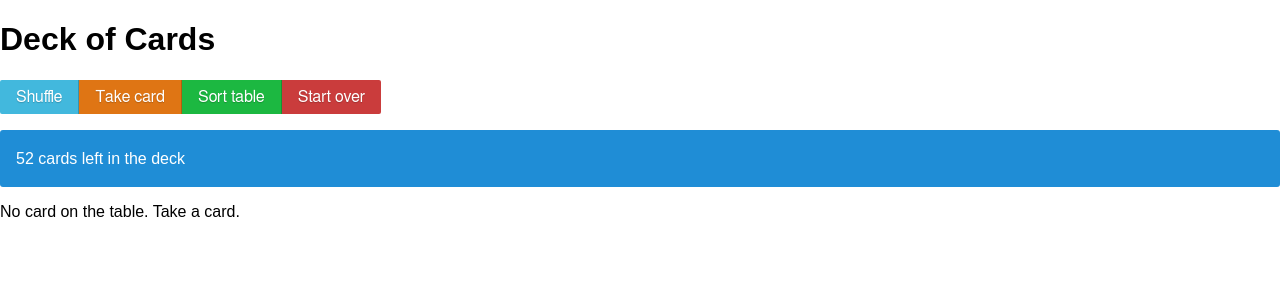
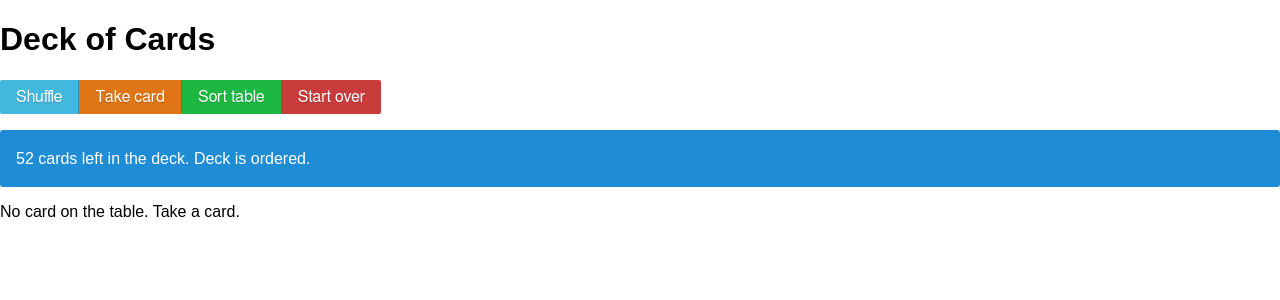
Before and after one commit to szymon33/cards, a React app: page / in a window 1280 px wide. Shown: the top 300 px of the page. Built offline with nearby package versions, Linux system fonts and the light colour scheme.

Commit message:
Add info if deck is ordered or shuffled

```diff
--- a/src/App.js
+++ b/src/App.js
@@ -47,7 +47,10 @@ class App extends Component {
             startOver={ this.startOver.bind(this) }
             sortTable={ this.sortTable.bind(this) }
           />
-          <Deck noOfCards={ this.state.game.deck.length } />
+          <Deck
+            noOfCards={this.state.game.deck.length }
+            deckIsOrdered={this.state.game.deckIsOrdered }
+          />
           <UserTable cards={ this.state.game.table } />
         </div>
       </div>
--- a/src/Deck.js
+++ b/src/Deck.js
@@ -1,12 +1,16 @@
 import React, { Component } from 'react';
 
 class Deck extends Component {
+  shuffledInfo() {
+    return this.props.deckIsOrdered === true ? 'Deck is ordered.' : 'Deck is shuffled.';
+  }
+
   render() {
     return (
       <div className='pure-g'>
         <div className='pure-u-1-1'>
           <aside className='deck'>
-            <p>{ this.props.noOfCards } cards left in the deck</p>
+            <p>{ this.props.noOfCards } cards left in the deck. {this.shuffledInfo()}</p>
            </aside>
          </div>
       </div>
--- a/src/Game.js
+++ b/src/Game.js
@@ -34,12 +34,14 @@ class Game {
       this.deck[ctr] = this.deck[randomIdx];
       this.deck[randomIdx] = temp;
     }
+    this.deckIsOrdered = false;
     return this.deck;
   }
 
   startOver() {
     this.table = [];
     this.deck = Array.from(this.orderedDeck);
+    this.deckIsOrdered = true;
     return this;
   }
 
```
Also changed, not shown: 1 other file (tests, documents, lock files or other folders).
